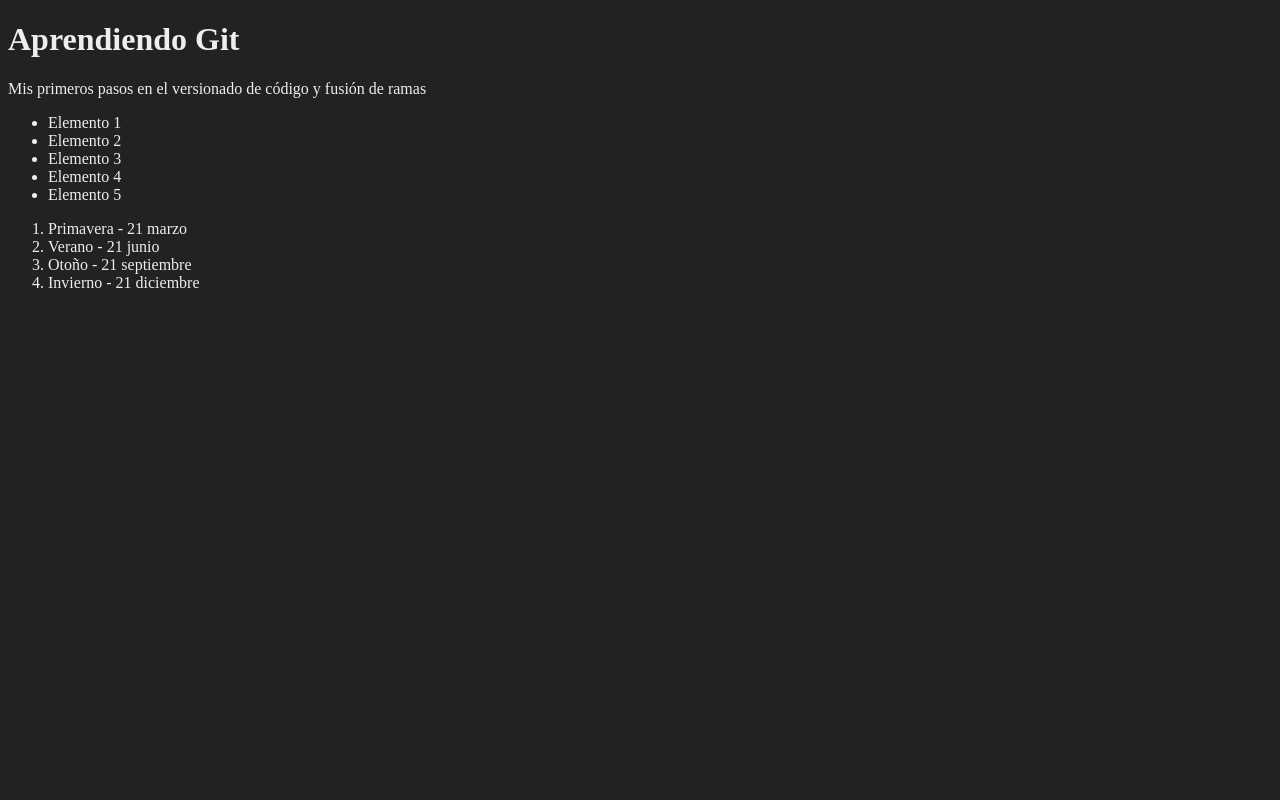
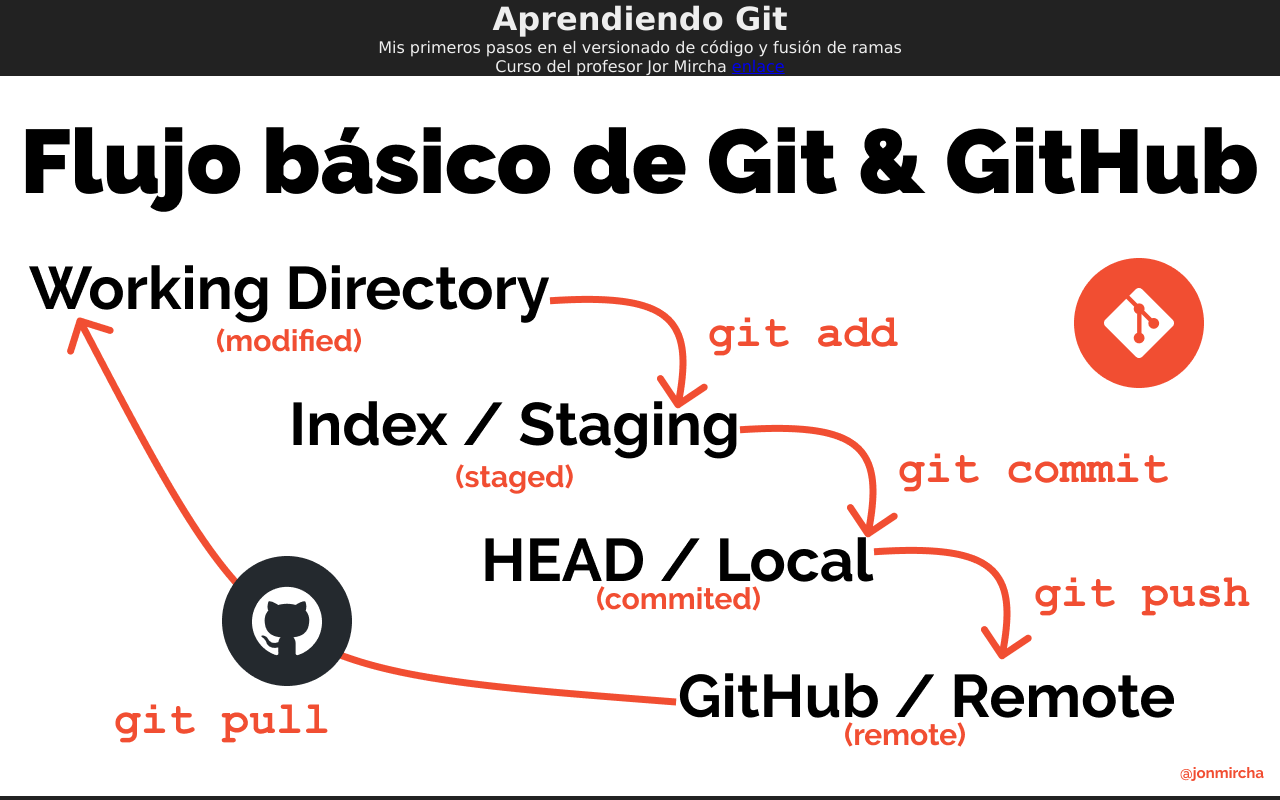
Before and after one commit to jesusvs19/curso-git, a plain HTML site: page index.html in a window 1280 px wide. Drawn offline with Linux system fonts and the light colour scheme.

Commit message:
Preparando el index y agregando imagen del flujo de git

```diff
--- a/index.html
+++ b/index.html
@@ -12,19 +12,12 @@
     <p>
         Mis primeros pasos en el versionado de código y fusión de ramas
     </p>
-    <ul>
-        <li>Elemento 1</li>
-        <li>Elemento 2</li>
-        <li>Elemento 3</li>
-        <li>Elemento 4</li>
-        <li>Elemento 5</li>
-    </ul>
-    <ol>
-        <li>Primavera - 21 marzo</li>
-        <li>Verano - 21 junio</li>
-        <li>Otoño - 21 septiembre</li>
-        <li>Invierno - 21 diciembre</li>
-    </ol>
+
+
+    <p>Curso del profesor Jor Mircha <a href="https://jonmircha.com/git">enlace</a></p>
+
+    <img src="./git-flow.png" alt="git-flow">
+
     <script src="index.js"></script>
 </body>
 </html>
--- a/style.css
+++ b/style.css
@@ -1,4 +1,21 @@
+*{
+    padding: 0;
+    margin: 0;
+    box-sizing: border-box;
+    font-family: Verdana, Geneva, Tahoma, sans-serif;
+}
 html{
     background-color: #222;
     color: #eee;
 }
+
+body{
+    display: flex;
+    width: 100%;
+    height: 100vh;
+    flex-direction: column;
+    align-items: center;
+}
+img{
+    max-width: 100%;
+}
```
Also changed, not shown: git-flow.png (added).
